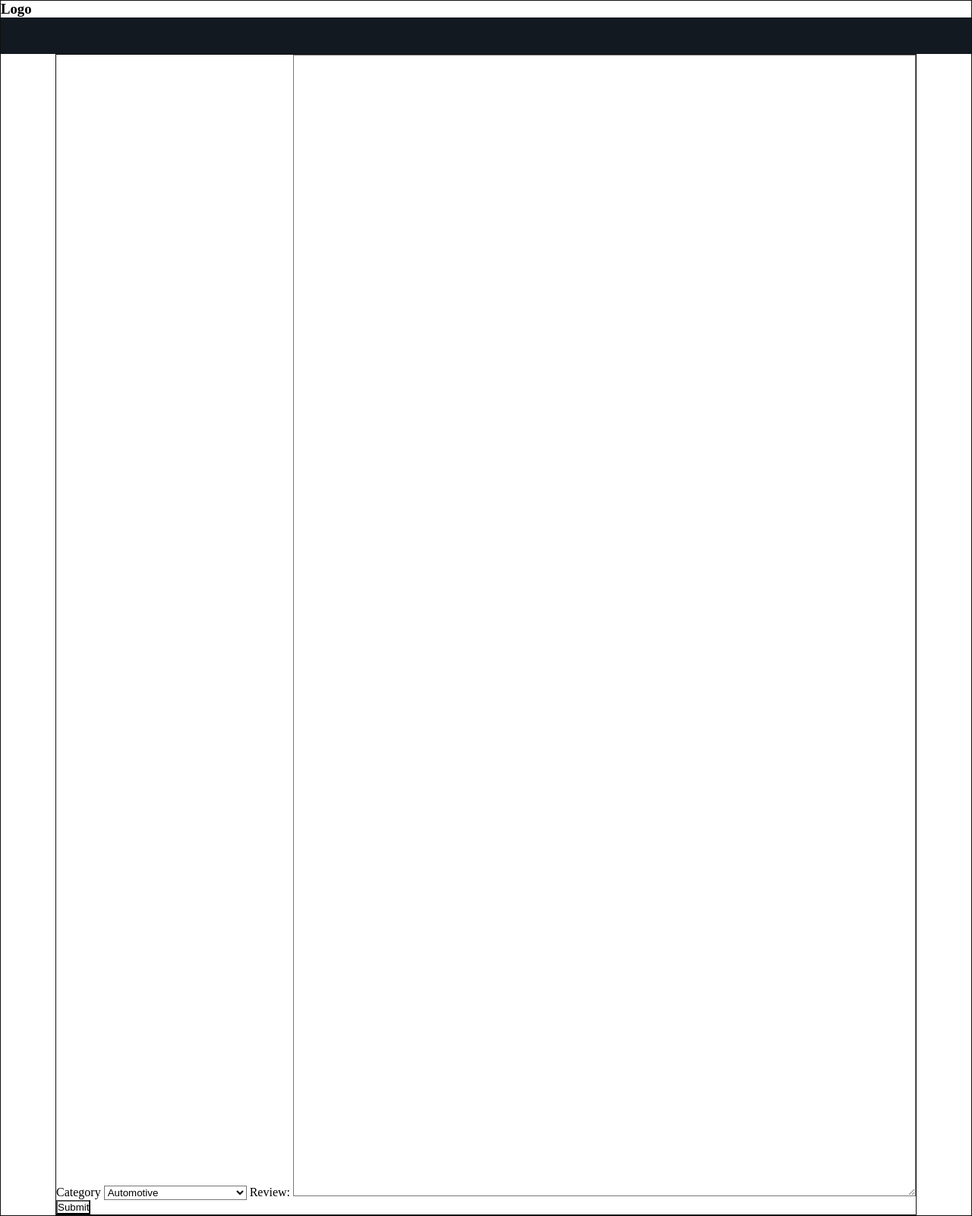
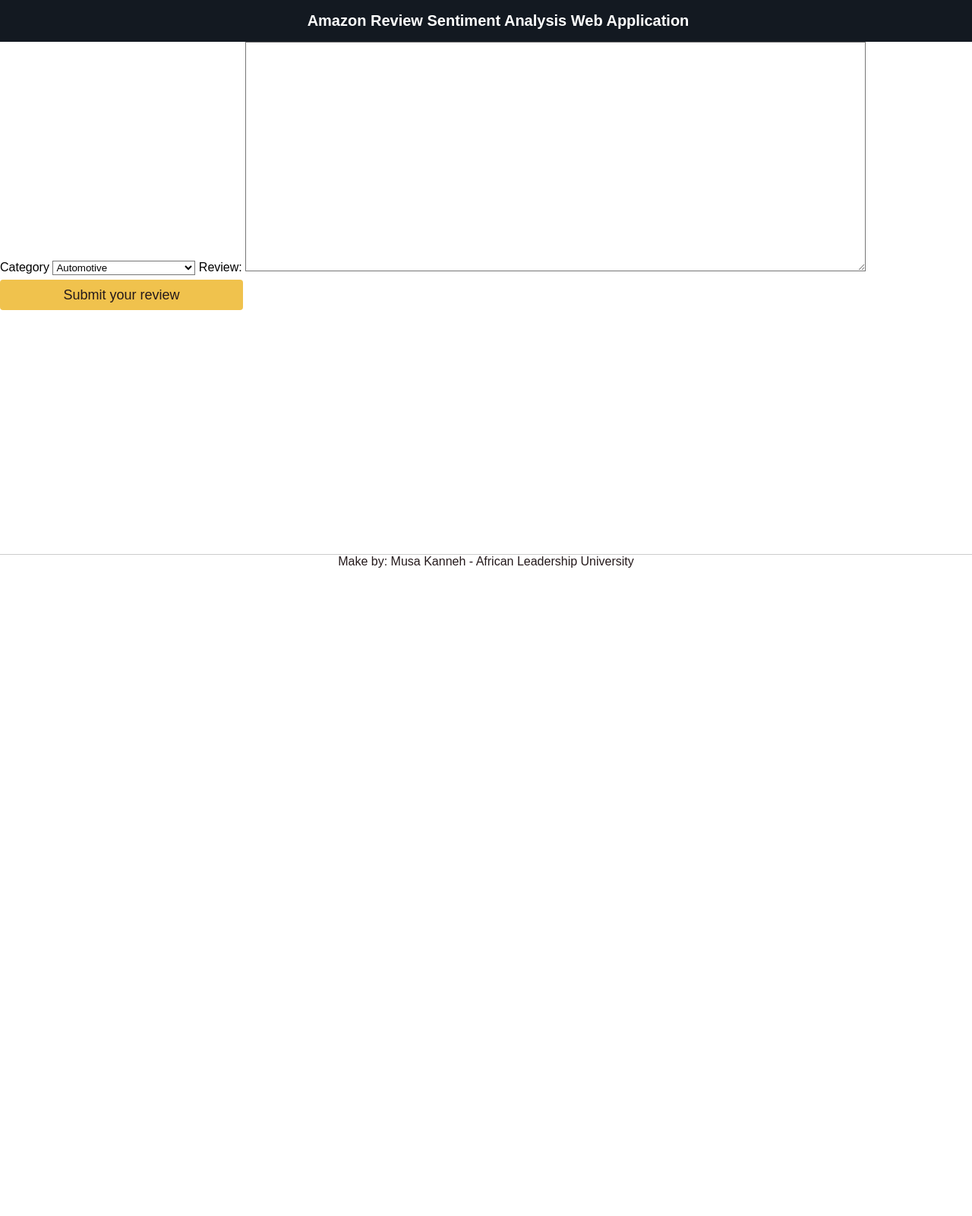
Before and after one commit to musakanneh/amazon-products-review-web_app, a Flask app: page / in a window 1280 px wide. Shown: the whole page at 76% size. After the commit the page ends 747 px from the top, so only its background shows below. Run offline with Flask 2, Linux system fonts and the light colour scheme; parts of the project's set-up code (start-up, migrations or seed data) failed here and were passed over.

Commit message:
Updates codebase

```diff
--- a/app/templates/base.html
+++ b/app/templates/base.html
@@ -20,19 +20,60 @@
             background-color: #FFFFFF;
             padding: 0;
             margin: 0;
+            font-family: sans-serif, Officina Sans Bold;
+        }
+
+        button {
+            background-color: #F0C24D;
+            font-size: 18px;
+            color: #24191B;
+            height: 40px;
+            width: 25%;
+            border-radius: 4px;
+            border-style: none;
+            margin-top: 6px;
+            margin-right: 20px;
+            margin-left: auto;
+            outline: none;
+            order: 2;
+            cursor: pointer;
         }
 
         header {
-            height: 70px;
+            padding: 1rem;
             background-color: #131921;
             width: 100%;
+            color: #FFFFFF;
+            font-size: 20px;
+            font-weight: bold;
+            text-align: center;
+        }
+
+        p {
+            text-align: center;
+            color: #24191B;
+        }
+
+        footer {
+            background: #FFFFFF;
+            height: 70px;
+            width: 100%;
+            left: 0;
+            bottom: 0;
+            position: absolute;
+            border-top: 1px solid #CCCCCC
         }
 
         .container {
-            border: 1px solid #101010;
             display: flex;
             flex-direction: column;
-            max-width: 1400px;
+            width: 100%;
+            margin: auto;
+        }
+
+        form {
+            /*background-color: red;*/
+            width: 100%;
             margin: auto;
         }
     </style>
--- a/app/templates/index.html
+++ b/app/templates/index.html
@@ -1,30 +1,35 @@
 {% extends 'base.html' %} {% block body %}
-<header class="header">
+<header>
     <!--  <h2 class="">Amazon Product Reviews</h2> -->
-<h3>Logo</h3>
+    Amazon Review Sentiment Analysis Web Application
 </header>
 <div class="container">
+    <div>
         <form method="POST">
-        {{ form.hidden_tag() }} {{form.category.label}} {{form.category()}} {{ form.review.label}} {{ form.review(cols='100',rows='100')}}
-        <div class="row">
-            <button type="submit" class="button-primary">Submit</button>
+            {{ form.hidden_tag() }} {{form.category.label}} {{form.category()}} {{ form.review.label}} {{ form.review(cols='100',rows='20')}}
+            <br>
+            <div>
+                <button type="submit" class="button-primary">Submit your review</button>
             </div>
         </form>
+    </div>
+    <div>
         {% if prediction %}
         <div class="">
-        <img src="{{url_for('static', filename='images/' + prediction + '.jpeg')}}" height="" />
+            <img src="{{url_for('static', filename='images/' + prediction + '.jpeg')}}" />
             <br /> The predicted probability is :
-        <p style="color:red;">{{ prob }} %.</p>
-        <div class="six columns">
-            <!--  Your Chart or any other form of visualizations -->
-            <div id="chart"></div>
+            <p style="color:green;">{{ prob }} %.</p>
+            <div>
+                <!-- <div id="chart"></div> -->
             </div>
         </div>
         {% endif %}
     </div>
+</div>
+<footer>
+    <p>Make by: Musa Kanneh - African Leadership University</p>
+</footer>
 {% endblock body %} {% block js %}
 <script type="text/javascript">
-    // your JS Code
-    // Your D3 code could be here
 </script>
 {% endblock js %}
```
Lines whose indentation alone changed are shown as unchanged.
